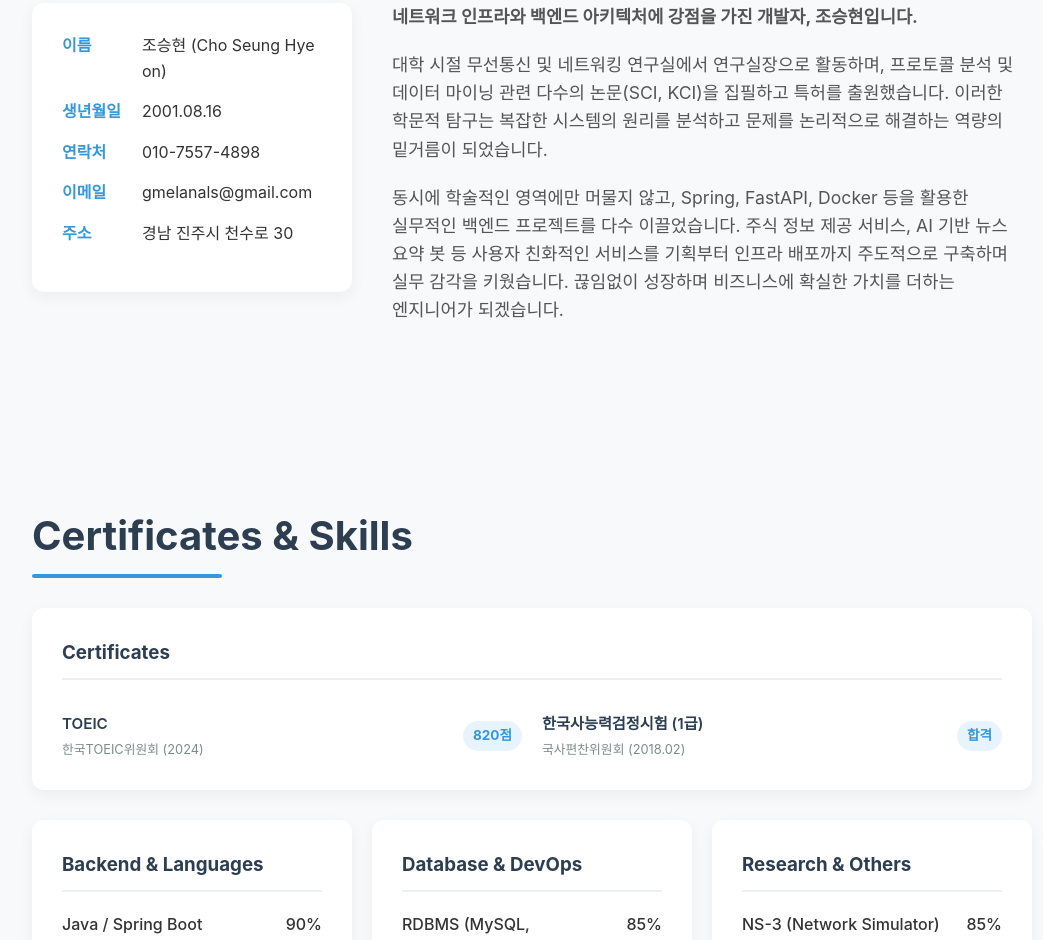
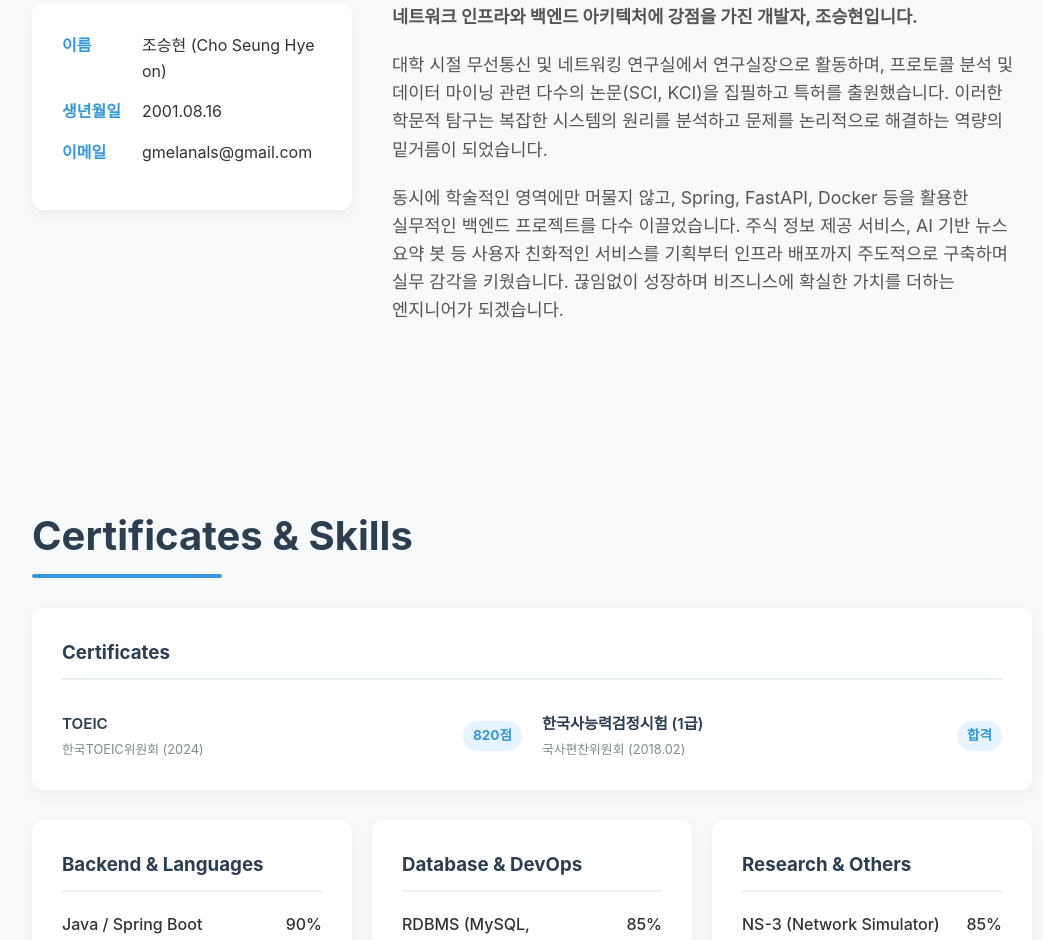
Before and after one commit to GmelaN/gmelan, a plain HTML site: page index.html in a window 1280 px wide. Shown: the part 981-1921 px from the top of the page, without its empty margins (108-1151 px from the left). Drawn offline with Linux system fonts and the light colour scheme; a web font is replaced by a local one.

Commit message:
Remove personal contact details from index.html
Removed contact information and address from the profile section.

```diff
--- a/index.html
+++ b/index.html
@@ -700,16 +700,8 @@
                     <span>2001.08.16</span>
                 </div>
                 <div class="info-item">
-                    <span>연락처</span>
-                    <span>010-7557-4898</span>
-                </div>
-                <div class="info-item">
                     <span>이메일</span>
                     <span><a href="mailto:gmelanals@gmail.com" style="color: inherit; text-decoration: none; transition: color 0.2s;" onmouseover="this.style.color='#3498db'" onmouseout="this.style.color='inherit'">gmelanals@gmail.com</a></span>
-                </div>
-                <div class="info-item">
-                    <span>주소</span>
-                    <span>경남 진주시 천수로 30</span>
                 </div>
             </div>
             <div class="about-desc">
```
